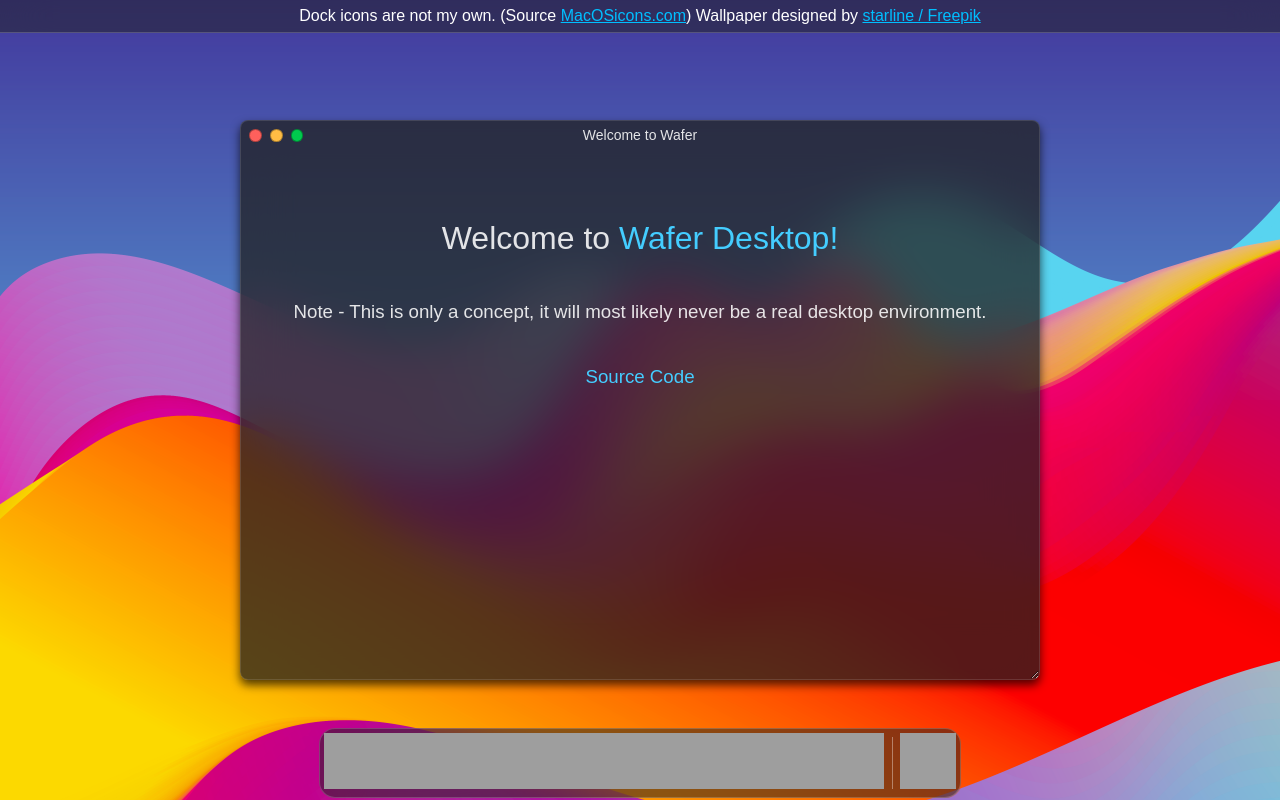
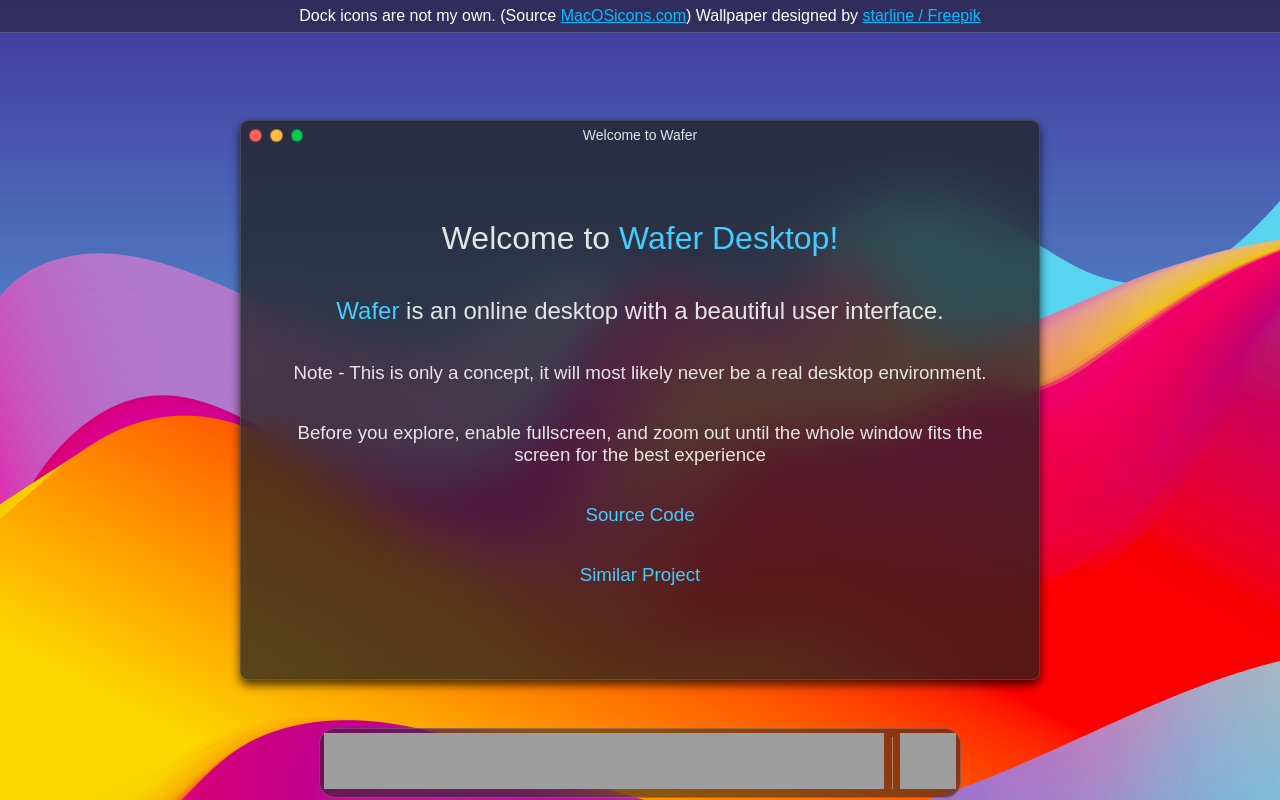
Before and after one commit to brinterwastaken/wafer-desktop, a Vue app: page / in a window 1280 px wide. Built offline with nearby package versions, Linux system fonts and the light colour scheme; grey boxes are pictures that could not be loaded; a web font is replaced by a local one.

Commit message:
Welcome window update

```diff
--- a/src/components/WelcomeWindow.vue
+++ b/src/components/WelcomeWindow.vue
@@ -18,8 +18,11 @@ export default {
     <TitleBar :title="title" :bgcolor="bgcolor"/>
     <div id="content">
       <h1 class="windowheading">Welcome to <span class="highlight">Wafer Desktop!</span></h1>
+      <h2 class="sectiontitle"><span class="highlight">Wafer</span> is an online desktop with a beautiful user interface.</h2>
       <h3 class="sectiontitle">Note - This is only a concept, it will most likely never be a real desktop environment.</h3>
+      <h3 class="sectiontitle">Before you explore, enable fullscreen, and zoom out until the whole window fits the screen for the best experience</h3>
       <h3 class="sectiontitle"><a href="https://brin.is-a.dev/gh?repo=wafer-desktop" class="highlight" target="_blank">Source Code</a></h3>
+      <h3 class="sectiontitle"><a href="https://orangefalcon14.github.io/Nexion/" class="highlight" target="_blank">Similar Project</a></h3>
     </div>
   </div>
 </template>
@@ -59,9 +62,13 @@ h1.windowheading {
   cursor: default;
   font-weight: 500;
 }
+h2.sectiontitle {
+  font-weight: normal;
+  cursor: default;
+}
 h3.sectiontitle {
   text-align: center;
-  line-height: 150%;
+  line-height: 120%;
   cursor: default;
   font-weight: normal;
 }
--- a/src/style.css
+++ b/src/style.css
@@ -25,3 +25,20 @@ body {
   width: 100vw;
   overflow: hidden;
 }
+
+::-webkit-scrollbar {
+  border-radius: 0.5rem;
+  width: 0.75rem;
+}
+::-webkit-scrollbar-thumb {
+  border-radius: 5px;
+  background-color: rgba(255, 255, 255, 0.2);
+  border: 2px solid transparent;
+  background-clip: content-box;
+}
+::-webkit-scrollbar-corner {
+  background-color: none;
+}
+::-webkit-resizer {
+  background-color: none;
+}
```
